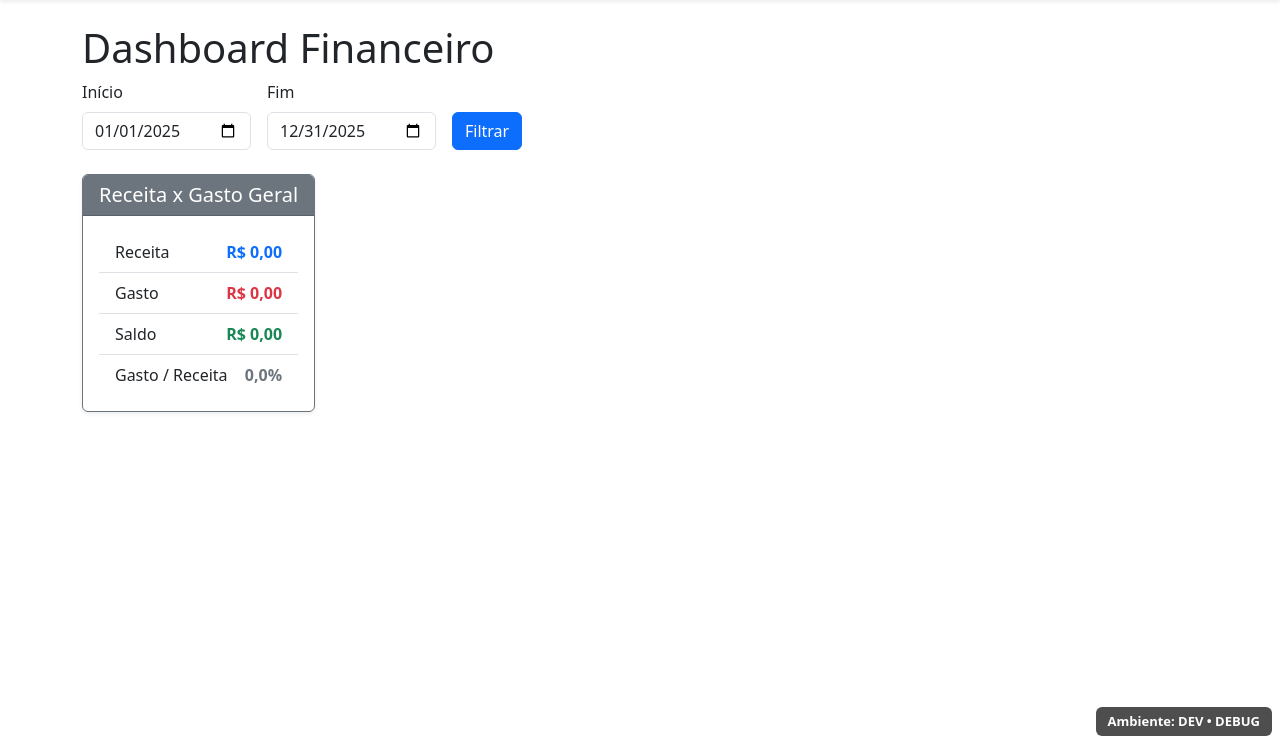
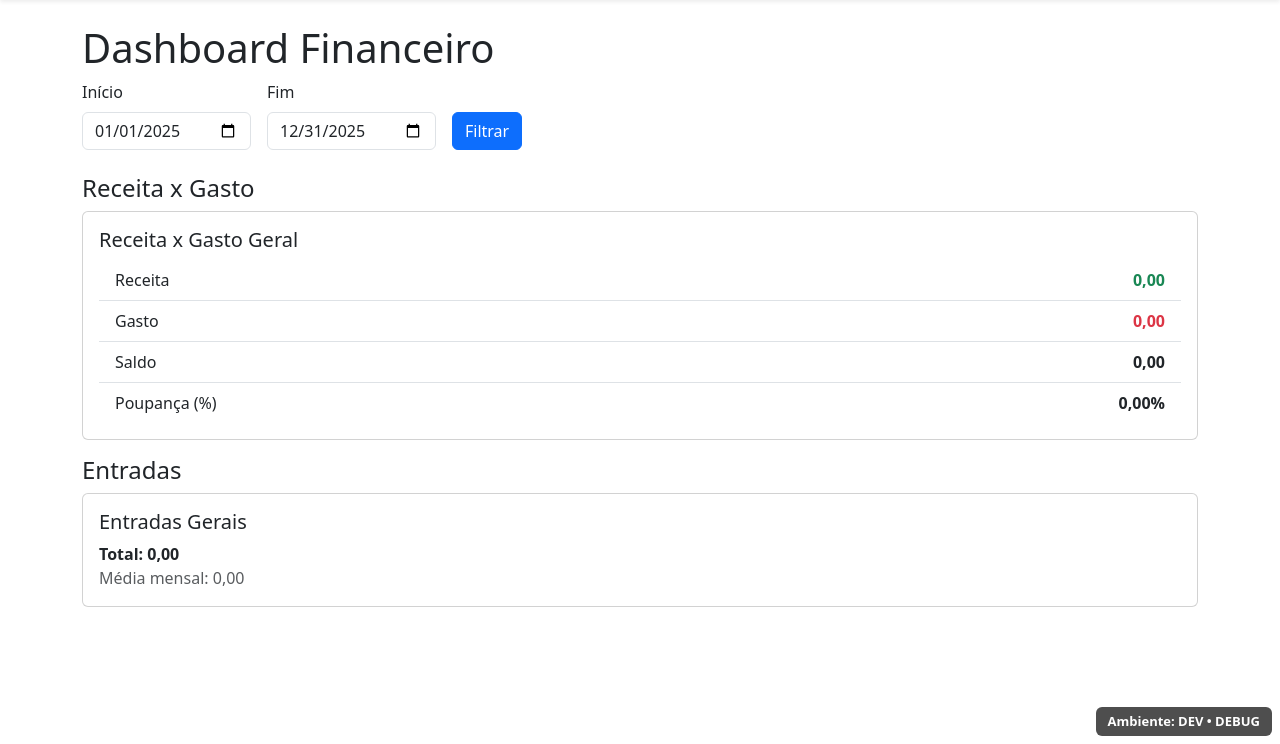
Before and after one commit to dal01/financas, a Django app: page /relatorios/dashboard/ in a window 1280 px wide. Shown: the part 56-800 px from the top of the page. Run offline with Django 5.2, Linux system fonts and the light colour scheme; data that the repository does not hold is empty.

Commit message:
adiciona card de renda mensal no dash

```diff
--- a/conta_corrente/utils/helpers.py
+++ b/conta_corrente/utils/helpers.py
@@ -1,6 +1,7 @@
 from decimal import Decimal
 from typing import Optional, Iterable
 from django.db.models import Sum
+from django.db.models.functions import TruncMonth
 from conta_corrente.models import Transacao
 
 from datetime import date, datetime
@@ -80,6 +81,67 @@ def total_saidas(
             total += abs(tx.valor)
     return total
 
+def media_entradas(
+    data_ini: str,
+    data_fim: str,
+    instituicoes: Optional[Iterable[int]] = None,
+    membros: Optional[Iterable[int]] = None,
+) -> Decimal:
+    qs = Transacao.objects.filter(
+        data__gte=data_ini,
+        data__lte=data_fim,
+        valor__gt=0,
+        oculta=False,
+        oculta_manual=False
+    )
+    if instituicoes:
+        qs = qs.filter(conta__instituicao_id__in=list(instituicoes))
+    if membros:
+        qs = qs.filter(membros__id__in=list(membros))
+
+    # Agrupa por mês e soma
+    meses = (
+        qs.annotate(mes=TruncMonth("data"))
+        .values("mes")
+        .annotate(total=Sum("valor"))
+        .filter(total__gt=0)
+    )
+    total = sum(m["total"] for m in meses)
+    qtd_meses = meses.count()
+    media = total / qtd_meses if qtd_meses else Decimal("0")
+    return media
+
+def media_saidas(
+    data_ini: str,
+    data_fim: str,
+    instituicoes: Optional[Iterable[int]] = None,
+    membros: Optional[Iterable[int]] = None,
+) -> Decimal:
+    qs = Transacao.objects.filter(
+        data__gte=data_ini,
+        data__lte=data_fim,
+        valor__lt=0,
+        oculta=False,
+        oculta_manual=False,
+        pagamento_cartao=False
+    )
+    if instituicoes:
+        qs = qs.filter(conta__instituicao_id__in=list(instituicoes))
+    if membros:
+        qs = qs.filter(membros__id__in=list(membros)).distinct()
+
+    meses = (
+        qs.annotate(mes=TruncMonth("data"))
+        .values("mes")
+        .annotate(total=Sum("valor"))
+        .filter(total__lt=0)
+    )
+    # Saídas são negativas, soma o valor absoluto
+    total = sum(abs(m["total"]) for m in meses)
+    qtd_meses = meses.count()
+    media = total / qtd_meses if qtd_meses else Decimal("0")
+    return media
+
 def transacoes_visiveis(qs=None):
     qs = qs or Transacao.objects.all()
     return qs.filter(oculta=False, oculta_manual=False)
--- a/relatorios/views/dashboard.py
+++ b/relatorios/views/dashboard.py
@@ -1,16 +1,18 @@
 from django.shortcuts import render
-from relatorios.utils.calculos import relacao_receita_gasto
+from relatorios.utils.calculos import relacao_receita_gasto, total_entradas
 from core.models import Membro
+from conta_corrente.utils.helpers import media_entradas, media_saidas
+from datetime import date
 
 def dashboard(request):
-    data_ini = request.GET.get("data_ini", "2025-01-01")
-    data_fim = request.GET.get("data_fim", "2025-12-31")
+    ano_atual = date.today().year
+    data_ini = f"{ano_atual}-01-01"
+    data_fim = f"{ano_atual}-12-31"
 
-    # Card geral
+    # Cards Receita x Gasto
     card_geral = relacao_receita_gasto(data_ini, data_fim)
     card_geral["titulo"] = "Receita x Gasto Geral"
 
-    # Cards por adulto
     adultos = Membro.objects.filter(adulto=True).order_by("nome")
     cards_adultos = []
     for membro in adultos:
@@ -19,10 +21,41 @@ def dashboard(request):
         card["membro_nome"] = membro.nome
         cards_adultos.append(card)
 
+    # Cards Entradas
+    card_entradas_geral = {
+        "titulo": "Entradas Gerais",
+        "valor": total_entradas(data_ini, data_fim),
+        "media": media_entradas(data_ini, data_fim)
+    }
+    cards_entradas_adultos = []
+    for membro in adultos:
+        card = {
+            "titulo": f"Entradas - {membro.nome}",
+            "membro_nome": membro.nome,
+            "valor": total_entradas(data_ini, data_fim, membros=[membro.id]),
+            "media": media_entradas(data_ini, data_fim, membros=[membro.id])
+        }
+        cards_entradas_adultos.append(card)
+
+    # Cards Saídas (opcional, se quiser mostrar)
+    card_saidas_geral = {
+        "titulo": "Saídas Gerais",
+        "media": media_saidas(data_ini, data_fim)
+    }
+    cards_saidas_adultos = []
+    for membro in adultos:
+        card = {
+            "titulo": f"Saídas - {membro.nome}",
+            "membro_nome": membro.nome,
+            "media": media_saidas(data_ini, data_fim, membros=[membro.id])
+        }
+        cards_saidas_adultos.append(card)
+
     contexto = {
-        "cards": [card_geral] + cards_adultos,
+        "cards_receita_gasto": [card_geral] + cards_adultos,
+        "cards_entradas": [card_entradas_geral] + cards_entradas_adultos,
+        "cards_saidas": [card_saidas_geral] + cards_saidas_adultos,
         "data_ini": data_ini,
         "data_fim": data_fim,
-        "periodo_formatado": f"{data_ini[8:10]}/{data_ini[5:7]}/{data_ini[:4]} a {data_fim[8:10]}/{data_fim[5:7]}/{data_fim[:4]}"
     }
     return render(request, "relatorios/dashboard.html", contexto)
--- a/templates/relatorios/dashboard.html
+++ b/templates/relatorios/dashboard.html
@@ -1,4 +1,5 @@
 {% extends "base.html" %}
+{% load formatadores %}
 
 {% block content %}
 <div class="dashboard">
@@ -21,5 +22,57 @@
             {% include "relatorios/cards/receita_gasto.html" with card=card %}
         {% endfor %}
     </div>
+
+    <h4>Receita x Gasto</h4>
+    <div class="row">
+      {% for card in cards_receita_gasto %}
+        <div class="col">
+          <div class="card mb-3">
+            <div class="card-body">
+              <h5>{{ card.titulo }}</h5>
+              <ul class="list-group list-group-flush">
+    <li class="list-group-item d-flex justify-content-between align-items-center">
+        <span>Receita</span>
+        <span class="fw-bold text-success">{{ card.receita|moeda_brasileira }}</span>
+    </li>
+    <li class="list-group-item d-flex justify-content-between align-items-center">
+        <span>Gasto</span>
+        <span class="fw-bold text-danger">{{ card.gasto|moeda_brasileira }}</span>
+    </li>
+    <li class="list-group-item d-flex justify-content-between align-items-center">
+        <span>Saldo</span>
+        <span class="fw-bold">{{ card.saldo|moeda_brasileira }}</span>
+    </li>
+    {% if card.porcentagem is not None %}
+    <li class="list-group-item d-flex justify-content-between align-items-center">
+        <span>Poupança (%)</span>
+        <span class="fw-bold">{{ card.porcentagem|floatformat:2 }}%</span>
+    </li>
+    {% endif %}
+</ul>
+            </div>
+          </div>
+        </div>
+      {% endfor %}
+    </div>
+
+    <h4>Entradas</h4>
+    <div class="row">
+      {% for card in cards_entradas %}
+        <div class="col">
+          <div class="card mb-3">
+            <div class="card-body">
+              <h5>{{ card.titulo }}</h5>
+              <div>
+                <strong>Total: {{ card.valor|moeda_brasileira }}</strong>
+              </div>
+              <div>
+                <span class="text-muted">Média mensal: {{ card.media|moeda_brasileira }}</span>
+              </div>
+            </div>
+          </div>
+        </div>
+      {% endfor %}
+    </div>
 </div>
 {% endblock %}
```
